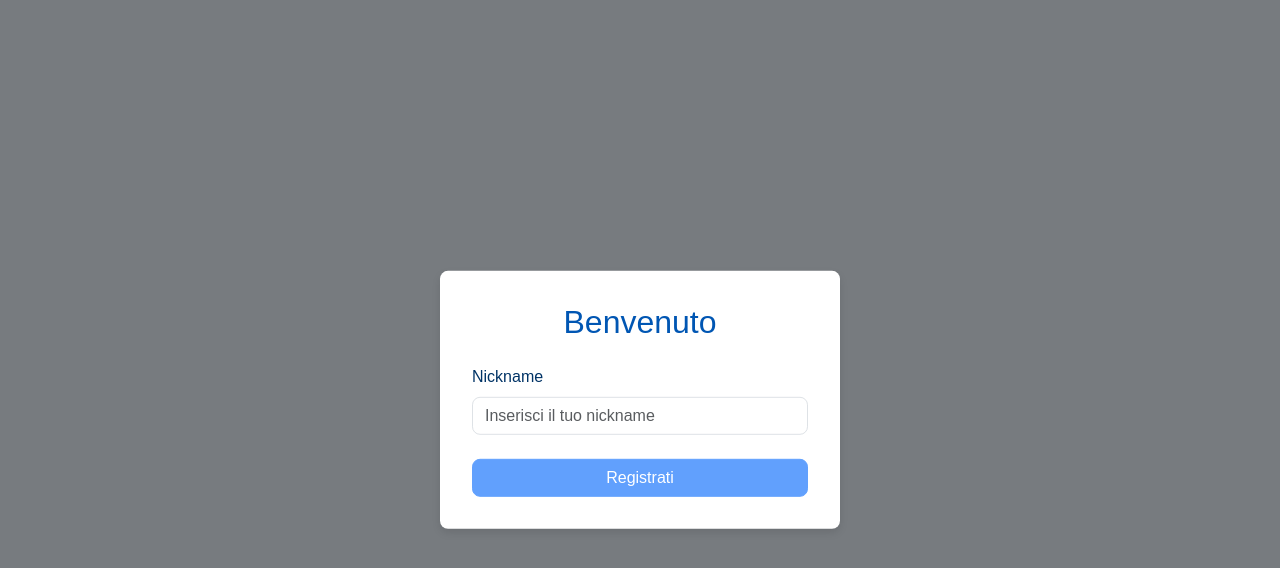
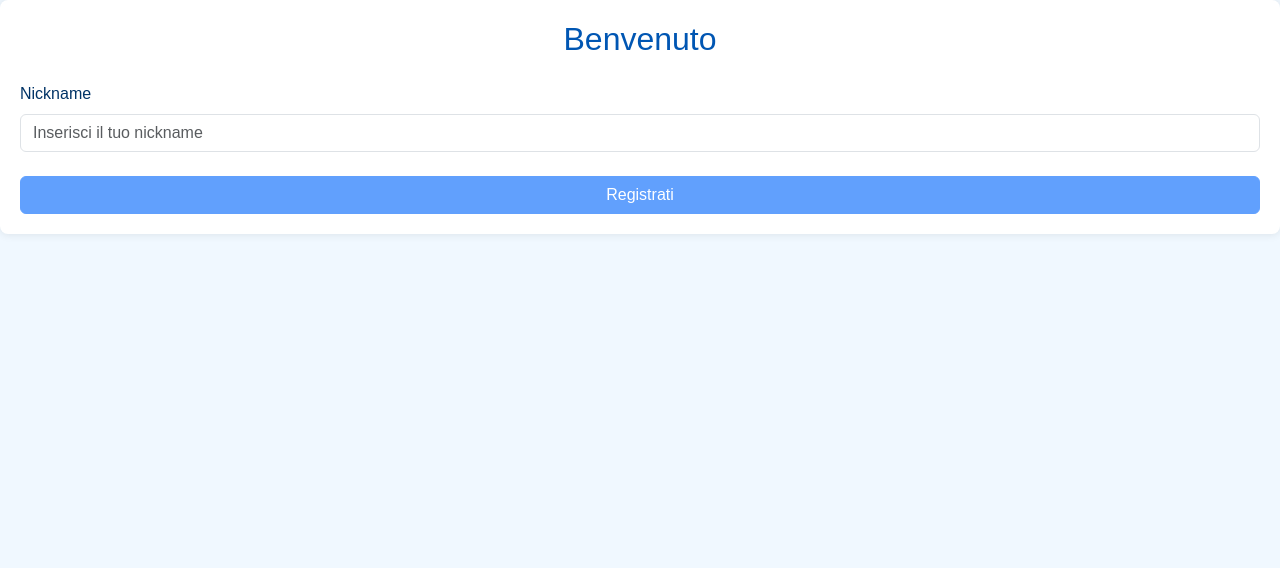
Before and after one commit to cri-24/squad-scoreboard, a Vue app: page / in a window 1280 px wide. Shown: the top 568 px of the page. Built offline with nearby package versions, Linux system fonts and the light colour scheme.

Commit message:
refactor: modify style

```diff
--- a/src/components/LoginForm.vue
+++ b/src/components/LoginForm.vue
@@ -40,55 +40,12 @@ const handleSubmit = () => {
   }
 };
 </script>
-<style>
-.overlay {
-  position: fixed;
-  top: 0;
-  left: 0;
-  width: 100%;
-  height: 100%;
-  background-color: rgba(0, 0, 0, 0.5); /* Sfondo scuro con trasparenza */
-  z-index: 1;
-  pointer-events: none; /* Non cliccabile */
-}
 
+<style scoped>
 .form-container {
-  position: absolute;
-  top: 50%;
-  left: 50%;
-  transform: translate(-50%, -50%);
-  background-color: #ffffff;
-  padding: 2rem;
+  background-color: #ffffff; /* Bianco per il contenuto del form */
+  padding: 20px;
   border-radius: 8px;
-  box-shadow: 0 4px 8px rgba(0, 0, 0, 0.1);
-  width: 100%;
-  max-width: 400px;
-  z-index: 2;
-}
-
-h2 {
-  color: #007bff; /* Colore vivace per il testo */
-}
-
-.form-control {
-  border-radius: 8px;
-  transition: border-color 0.3s;
-}
-
-.form-control:focus {
-  border-color: #007bff;
-  box-shadow: 0 0 0 0.2rem rgba(38, 143, 255, 0.25);
-}
-
-.btn-primary {
-  background-color: #007bff;
-  border-color: #007bff;
-  border-radius: 8px;
-  transition: background-color 0.3s, border-color 0.3s;
-}
-
-.btn-primary:hover {
-  background-color: #0056b3;
-  border-color: #004085;
+  box-shadow: 0 0 10px rgba(0, 0, 0, 0.1);
 }
 </style>
--- a/src/components/TeamCard.vue
+++ b/src/components/TeamCard.vue
@@ -1,17 +1,15 @@
 <template>
-    <div class="team-card card">
-      <div class="card-body">
-        <h5 class="card-title">{{ team.name }}</h5>
+  <div class="team-card">
+    <h3 class="card-title">{{ team.name }}</h3>
     <ul>
-          <li v-for="member in team.members" :key="member">
-            {{ member }}
-          </li>
+      <li v-for="member in team.members" :key="member">{{ member }}</li>
     </ul>
-      </div>
   </div>
 </template>
 
 <script setup>
+import { defineProps } from 'vue';
+
 const props = defineProps({
   team: {
     type: Object,
@@ -25,6 +23,7 @@
   border: 1px solid rgba(255, 0, 0, 0.2);
   border-radius: 8px;
   background-color: #fff;
+  padding: 20px;
 }
 
 .card-title {
--- a/src/components/TeamList.vue
+++ b/src/components/TeamList.vue
@@ -1,26 +1,36 @@
 <template>
-  <div class="team-list">
+  <div class="card-container">
     <TeamCard v-for="team in teams" :key="team.name" :team="team" />
   </div>
 </template>
 
 <script setup>
+import { ref } from 'vue';
 import TeamCard from '@/components/TeamCard.vue';
 
-const teams = [
+const teams = ref([
   { name: 'sq1', members: ['Player1', 'Player2'] },
   { name: 'sq2', members: ['Player3', 'Player4'] },
   { name: 'sq3', members: ['Player5', 'Player6'] },
   { name: 'sq4', members: ['Player7', 'Player8'] },
   { name: 'sq5', members: ['Player9', 'Player10'] },
   { name: 'sq6', members: ['Player11', 'Player12'] }
-];
+]);
 </script>
 
 <style scoped>
-.team-list {
-  display: flex;
-  flex-wrap: wrap;
-  gap: 1rem;
+.card-container {
+  display: grid;
+  grid-template-columns: repeat(2, 1fr); /* Due colonne */
+  gap: 20px; /* Spazio tra le card */
+  justify-content: center; /* Centra le card orizzontalmente */
+}
+
+.card {
+  background-color: #ffffff;
+  border-radius: 8px;
+  box-shadow: 0 0 10px rgba(0, 0, 0, 0.1);
+  padding: 20px;
+  text-align: center;
 }
 </style>
--- a/src/views/Home.vue
+++ b/src/views/Home.vue
@@ -8,7 +8,7 @@
 
     <!-- Modal -->
     <div class="modal fade" id="rankingModal" tabindex="-1" aria-labelledby="rankingModalLabel" aria-hidden="true">
-      <div class="modal-dialog">
+      <div class="modal-dialog modal-dialog-centered">
         <div class="modal-content">
           <div class="modal-header">
             <h5 class="modal-title" id="rankingModalLabel">Classifica</h5>
@@ -58,35 +58,20 @@ const showRanking = () => {
 };
 </script>
 
-<style>
+<style scoped>
 .home-page {
+  display: flex;
+  flex-direction: column;
+  align-items: center;
   padding: 2rem;
-  background-color: #f1f3f5;
-  border-radius: 8px;
-  box-shadow: 0 4px 8px rgba(0, 0, 0, 0.1);
-  max-width: 800px;
-  margin: auto;
-  position: relative;
 }
 
 .welcome-message {
-  margin-bottom: 2rem;
+  text-align: center;
+  margin-bottom: 20px;
 }
 
-h1 {
-  color: #007bff; /* Colore vivace per il testo */
-  margin-bottom: 1rem;
-}
-
-.btn-primary {
-  background-color: #007bff;
-  border-color: #007bff;
+.modal-content {
   border-radius: 8px;
-  transition: background-color 0.3s, border-color 0.3s;
-}
-
-.btn-primary:hover {
-  background-color: #0056b3;
-  border-color: #004085;
 }
 </style>
--- a/src/views/Login.vue
+++ b/src/views/Login.vue
@@ -1,7 +1,6 @@
 <template>
   <div class="login-page">
     <div class="form-container">
-      <h2>Accedi</h2>
       <LoginForm />
     </div>
   </div>
@@ -10,28 +9,20 @@
 <script setup>
 import LoginForm from '@/components/LoginForm.vue';
 </script>
-<style>
+
+<style scoped>
 .login-page {
   display: flex;
   justify-content: center;
   align-items: center;
   height: 100vh;
-  background-color: #f8f9fa;
+  background-color: #e0f7fa; /* Celeste chiaro */
 }
 
 .form-container {
-  background-color: #ffffff;
-  padding: 2rem;
+  background-color: #ffffff; /* Bianco per il contenuto del form */
+  padding: 20px;
   border-radius: 8px;
-  box-shadow: 0 4px 8px rgba(0, 0, 0, 0.1);
-  text-align: center;
-  width: 100%;
-  max-width: 400px;
-  position: relative;
-}
-
-h2 {
-  color: #007bff; /* Colore vivace per il testo */
-  margin-bottom: 1rem;
+  box-shadow: 0 0 10px rgba(0, 0, 0, 0.1);
 }
 </style>
```
Lines whose indentation alone changed are shown as unchanged.
